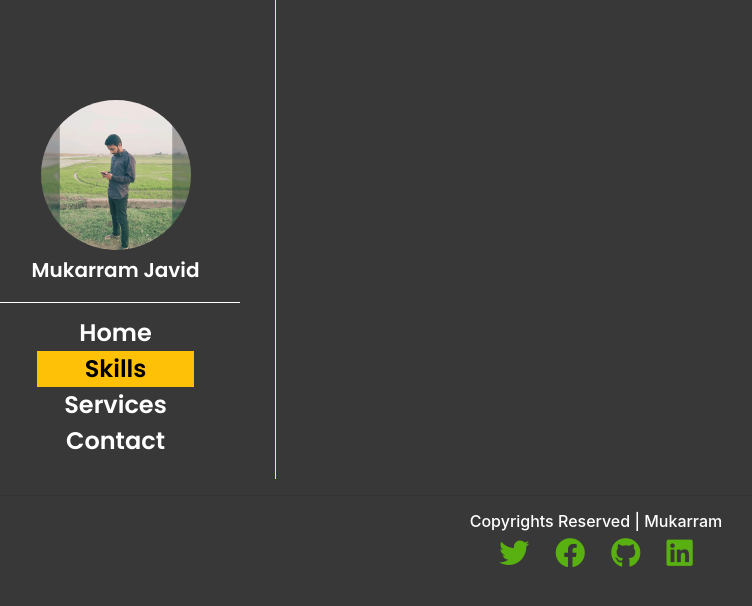
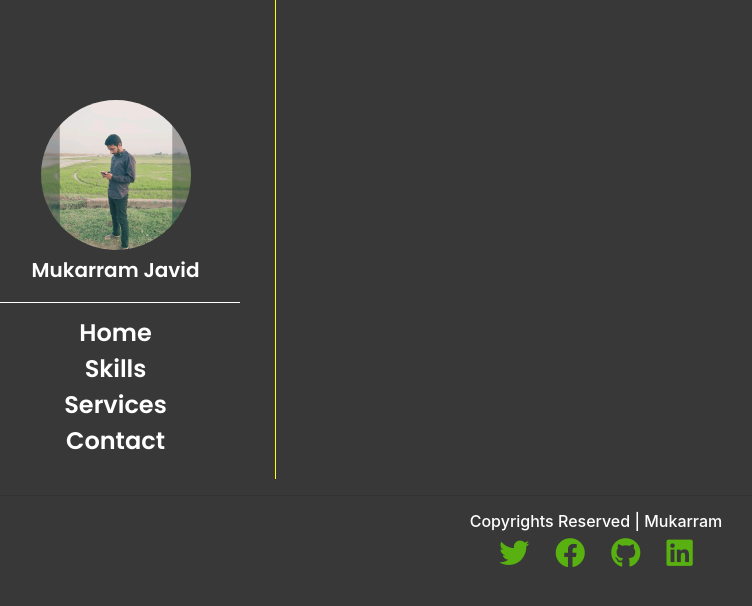
Before and after one commit to mukarramjavid/mukarram_portfolio, a React (Create React App) app: page /Skills in a window 1280 px wide. Shown: the top 606 px of the page, without its empty margins (44-796 px from the left). Built offline with nearby package versions, Linux system fonts and the light colour scheme.

Commit message:
Update sidebar

```diff
--- a/src/Components/Sidebar.js
+++ b/src/Components/Sidebar.js
@@ -23,7 +23,7 @@ const Sidebar = () => {
             <br />
             <NavLink
               exact
-              to="/Skills"
+              to="/skill"
               className="color"
               activeClassName="main-nav-active"
             >
@@ -32,7 +32,7 @@ const Sidebar = () => {
             <br />
             <NavLink
               exact
-              to="/Services"
+              to="/service"
               className="color"
               activeClassName="main-nav-active"
             >
@@ -41,7 +41,7 @@ const Sidebar = () => {
             <br />
             <NavLink
               exact
-              to="/Contact"
+              to="/contact"
               className="color"
               activeClassName="main-nav-active"
             >
```
